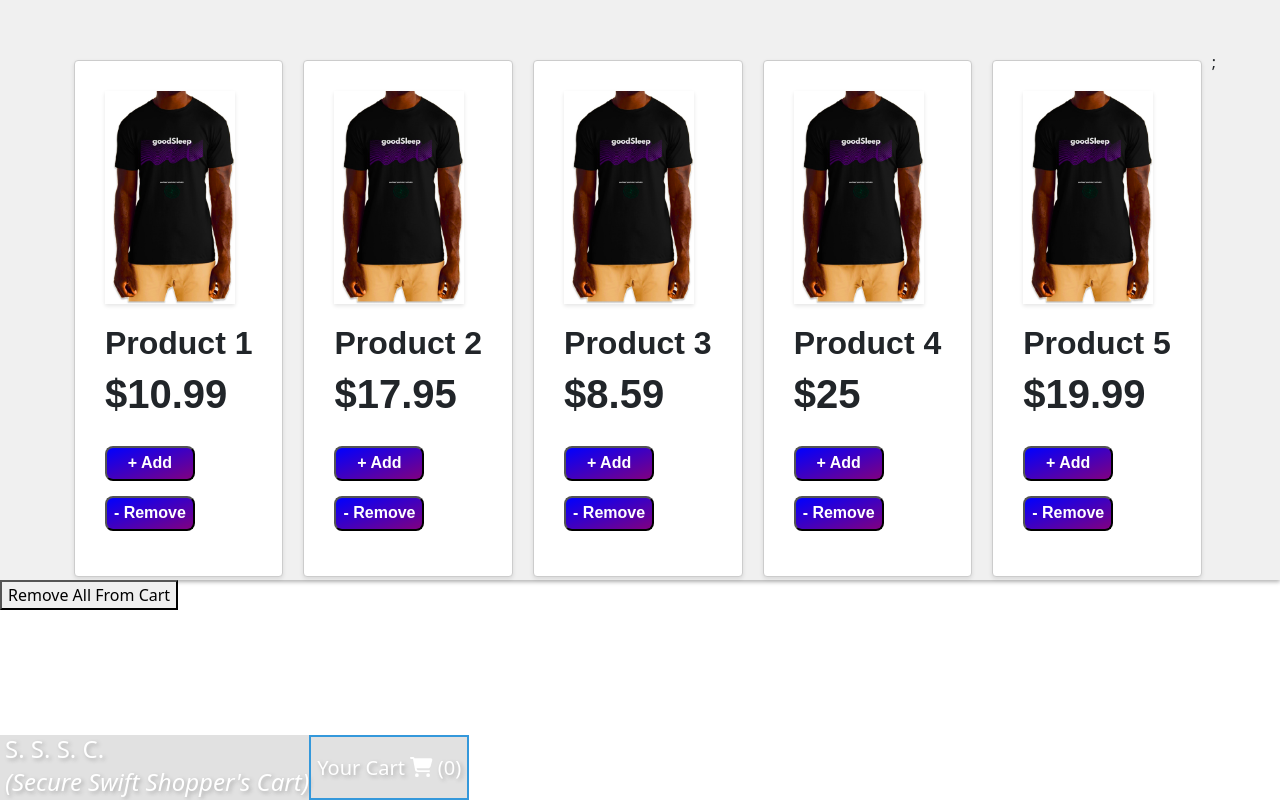
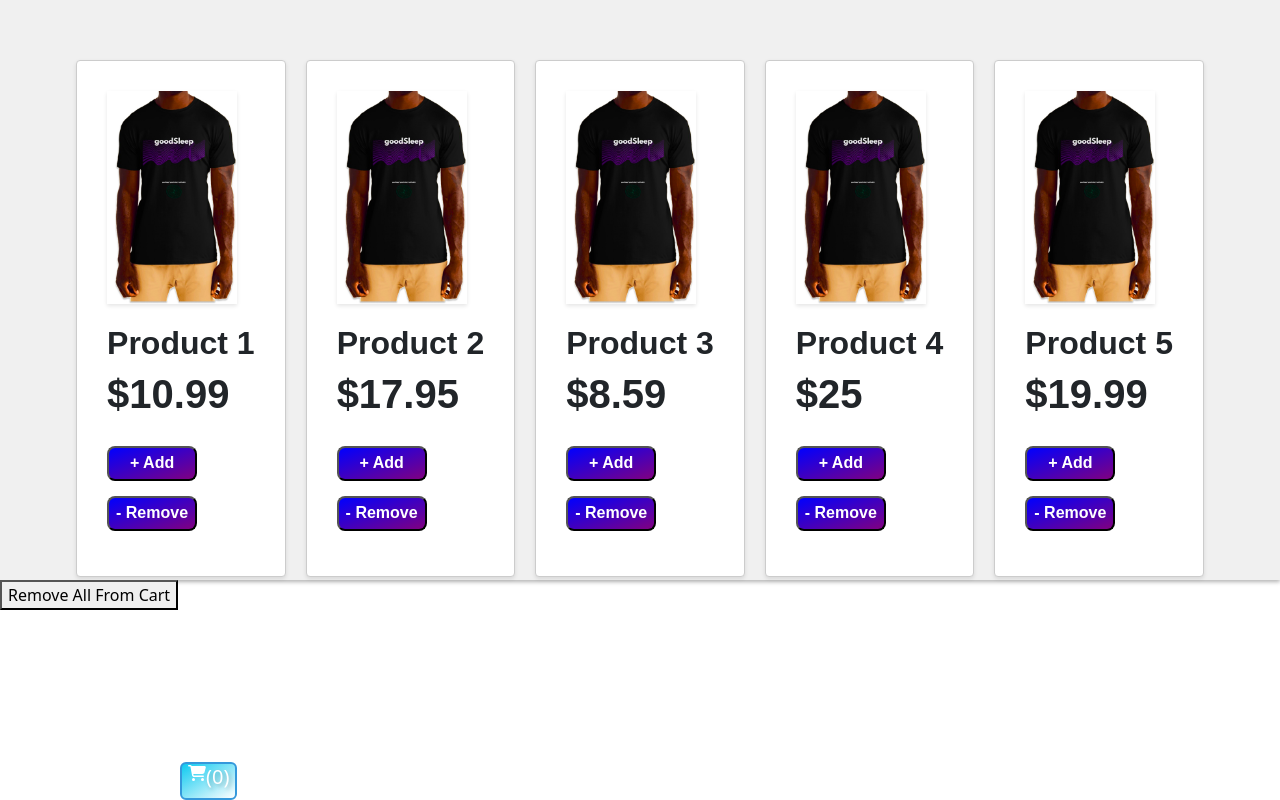
Before and after one commit to grantGCode/Shopping-Cart-Application-Frontend, a React (Create React App) app: page / in a window 1280 px wide. Built offline with nearby package versions, Linux system fonts and the light colour scheme.

Commit message:
adjusting cart button in moble

```diff
--- a/src/components/NavBar.js
+++ b/src/components/NavBar.js
@@ -1,5 +1,5 @@
 import {useState} from 'react'
-import { NavbarContainer, ButtonCart, TitleContainer } from './styles/Container.styled';
+import { NavbarContainer, ButtonCart, TitleContainer, CartCount, YourCart } from './styles/Container.styled';
 import { Modal, Col, Button, ToastContainer} from 'react-bootstrap'
 import { toast } from 'react-toastify';
 import { FontAwesomeIcon } from '@fortawesome/react-fontawesome'
@@ -55,11 +55,13 @@ export default function NavBar() {
             type='button'
             onClick={handleShow}
           >
-            <h5 className='my-0 mx-0'>
+            <YourCart>
               {'Your Cart '}
-              <FontAwesomeIcon icon={faCartShopping} />
+            </YourCart>
+            <FontAwesomeIcon icon={faCartShopping} />
+            <CartCount>
               {`       (${cartItemCount})`}
-            </h5>
+            </CartCount>
           </ButtonCart>
             <div className='display-modal'>
               <Modal align='center' className='Modal-Window' show={show} onHide={handleClose}>
--- a/src/components/styles/Container.styled.js
+++ b/src/components/styles/Container.styled.js
@@ -80,10 +80,6 @@ const size = {
 `;
 
 export const NavbarContainer = styled.nav`
-  display: flex;
-  justify-content: space-between;
-  background-color: rgba(195, 195, 195, 0.5);
-  text-shadow: 2px 2px 4px rgba(0, 0, 0, 0.25);
 
   @media ${device.mobile} {
     max-width: 500px;
@@ -92,24 +88,87 @@ export const NavbarContainer = styled.nav`
   }
 
   @media ${device.laptop} {
+    display: flex;
+    justify-content: space-between;
     max-width: auto;
     position: fixed;
   }
 
   @media ${device.desktop} {
+    display: flex;
+    justify-content: space-between;
     max-width: 1400px;
     position: fixed;
   }
 `;
 
 export const ButtonCart = styled.button`
-justify-content: end;
-background-color: transparent;
-color:  white;
-text-shadow: 2px 2px 4px rgba(0, 0, 0, 0.25);
-border: 2px solid ${props =>
-  props.borderColor || '#3498db'};
+  @media ${device.mobile} {
+    display: flex;
+    flex-direction: row;
+    margin-left: 180px;
+    padding-bottom: 20px
+    padding: 10px;
+    background: linear-gradient(to bottom right, #0dcaf0, #fff);;
+    color:  white;
+    text-shadow: 2px 2px 4px rgba(0, 0, 0, 0.25);
+    border: 2px solid ${props =>
+      props.borderColor || '#3498db'
+    };
+    border-radius: 6px;
+
+  }
+
+  @media ${device.laptop} {
+    max-width: 500px;
+    position: fixed;
+    bottom: 0;
+    justify-content: end;
+    background-color: #0dcaf0;
+    color:  white;
+    text-shadow: 2px 2px 4px rgba(0, 0, 0, 0.25);
+    border: 2px solid ${props =>
+      props.borderColor || '#3498db'
+    };
+  }
+
+  @media ${device.desktop} {
+    max-width: 500px;
+    position: fixed;
+    bottom: 0;
+    justify-content: end;
+    background-color: #0dcaf0;
+    color:  white;
+    text-shadow: 2px 2px 4px rgba(0, 0, 0, 0.25);
+    border: 2px solid ${props =>
+      props.borderColor || '#3498db'
+    };
+  }
 `;
+
+export const YourCart = styled.h5`
+  @media ${device.mobile} {
+    display: none;
+  }
+
+  @media ${device.laptop} {
+    text-shadow: 2px 2px 4px rgba(0, 0, 0, 0.25);
+  }
+
+  @media ${device.desktop} {
+    text-shadow: 2px 2px 4px rgba(0, 0, 0, 0.25);
+  }
+`
+
+export const FontAwesomeIcon = styled.h5`
+
+`
+
+export const CartCount =styled.h5`
+
+  text-shadow: 2px 2px 4px rgba(0, 0, 0, 0.25);
+
+`
 
 export const RemoveButton = styled.button`
 
--- a/src/pages/Store.jsx
+++ b/src/pages/Store.jsx
@@ -23,7 +23,7 @@ function Store() {
               product={product} // Passing individual product as prop
             />
           </li>
-        ))};
+        ))}
       </ProductsListContainer>
         <RemoveButton
           onClick={purgeShoppingCart}
```
